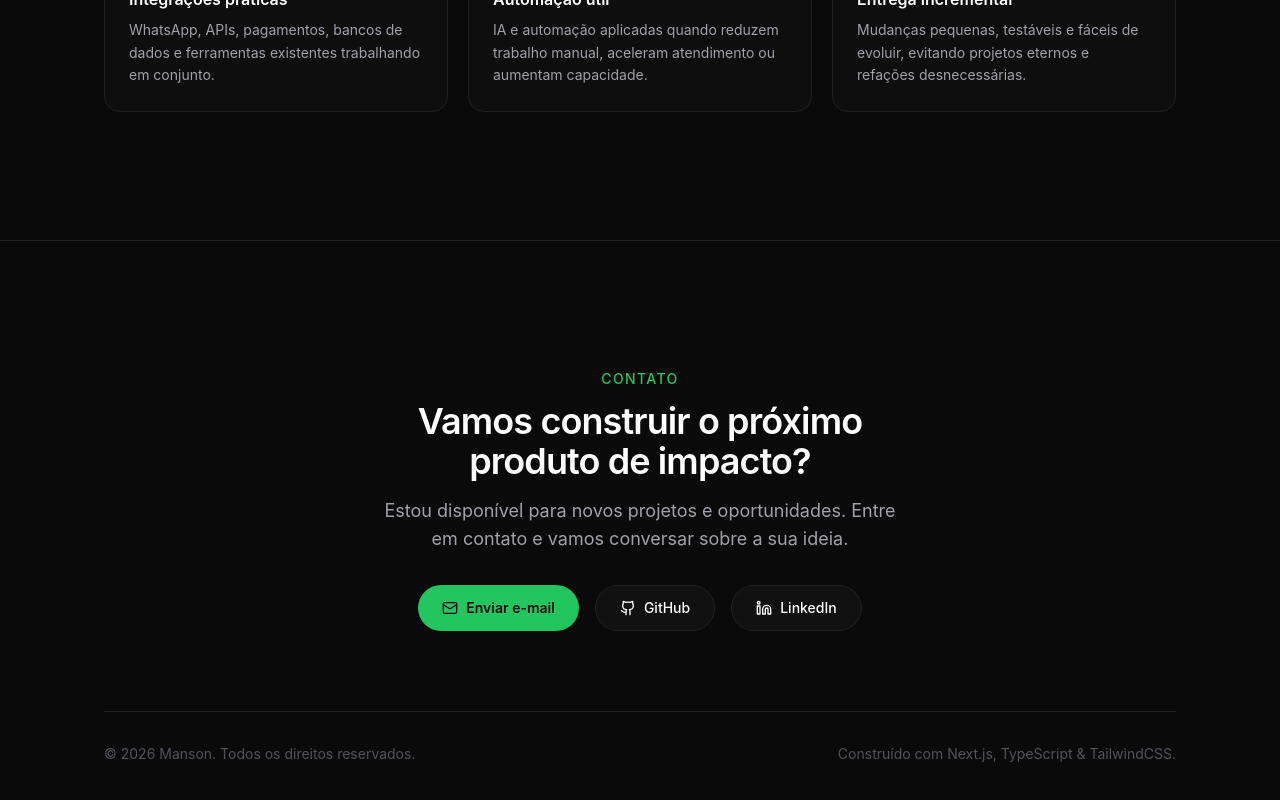
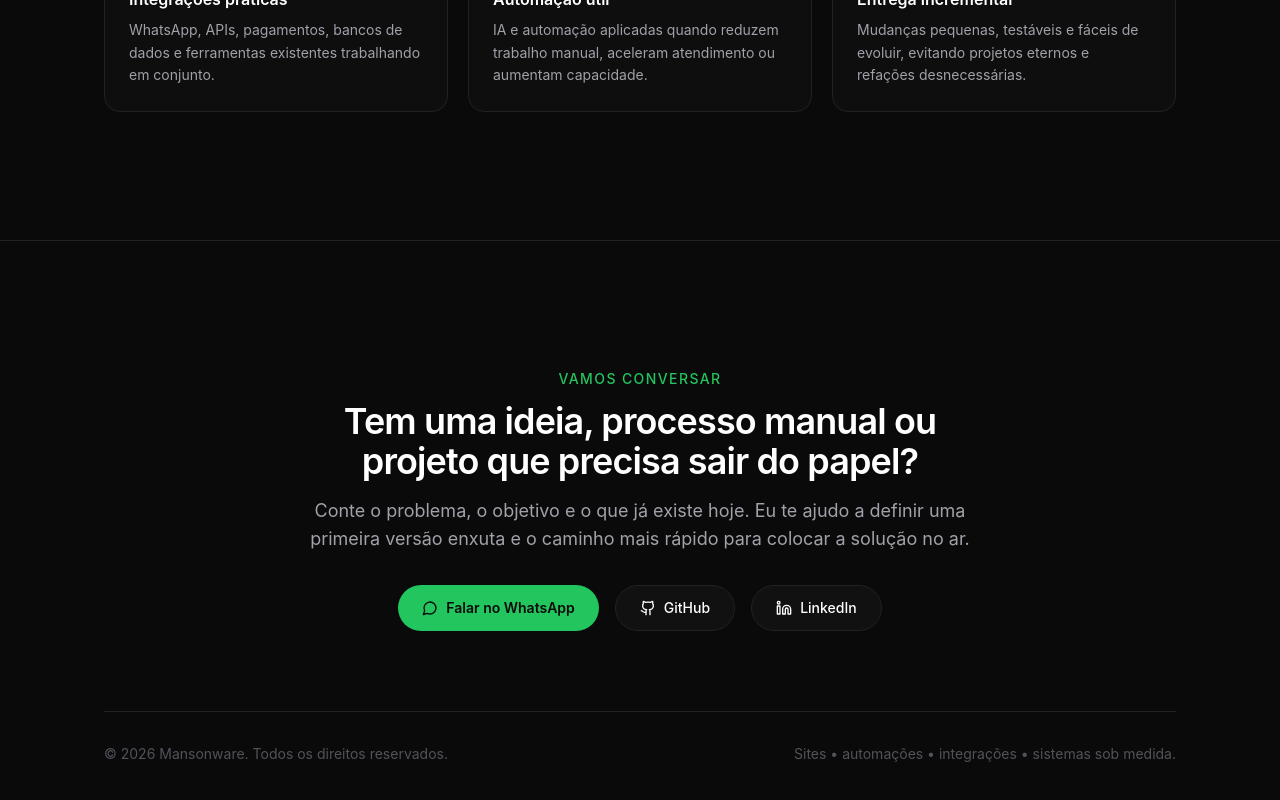
Before and after one commit to Mansonware/mansonware-portfolio, a Next.js app: page / in a window 1280 px wide. Shown: the part 5020-5820 px from the top of the page. Built offline with nearby package versions, Linux system fonts and the light colour scheme; no server answers.

Commit message:
feat: transformar contato em CTA comercial

```diff
--- a/components/Footer.tsx
+++ b/components/Footer.tsx
@@ -1,8 +1,12 @@
-import { Github, Linkedin, Mail } from "lucide-react";
+import { Github, Linkedin, Mail, MessageCircle } from "lucide-react";
 import Reveal from "@/components/Reveal";
 import { SOCIAL_LINKS } from "@/lib/data";
 
 export default function Footer() {
+  const primaryHref = SOCIAL_LINKS.whatsapp || SOCIAL_LINKS.email;
+  const primaryLabel = SOCIAL_LINKS.whatsapp ? "Falar no WhatsApp" : "Enviar e-mail";
+  const PrimaryIcon = SOCIAL_LINKS.whatsapp ? MessageCircle : Mail;
+
   return (
     <footer
       id="contato"
@@ -12,23 +16,25 @@ export default function Footer() {
       <div className="section-container">
         <Reveal className="flex flex-col items-center text-center">
           <span className="text-sm font-medium uppercase tracking-widest text-accent">
-            Contato
+            Vamos conversar
           </span>
-          <h2 className="mt-3 max-w-xl text-3xl font-semibold tracking-tight text-text sm:text-4xl">
-            Vamos construir o próximo produto de impacto?
+          <h2 className="mt-3 max-w-2xl text-3xl font-semibold tracking-tight text-text sm:text-4xl">
+            Tem uma ideia, processo manual ou projeto que precisa sair do papel?
           </h2>
-          <p className="mt-4 max-w-lg text-lg text-text-muted">
-            Estou disponível para novos projetos e oportunidades. Entre em
-            contato e vamos conversar sobre a sua ideia.
+          <p className="mt-4 max-w-2xl text-lg text-text-muted">
+            Conte o problema, o objetivo e o que já existe hoje. Eu te ajudo a definir
+            uma primeira versão enxuta e o caminho mais rápido para colocar a solução no ar.
           </p>
 
           <div className="mt-8 flex flex-wrap justify-center gap-4">
             <a
-              href={SOCIAL_LINKS.email}
+              href={primaryHref}
+              target={SOCIAL_LINKS.whatsapp ? "_blank" : undefined}
+              rel={SOCIAL_LINKS.whatsapp ? "noopener noreferrer" : undefined}
               className="inline-flex items-center gap-2 rounded-full bg-accent px-6 py-3 text-sm font-semibold text-background transition-transform hover:scale-[1.03] hover:shadow-glow-sm"
             >
-              <Mail size={16} />
-              Enviar e-mail
+              <PrimaryIcon size={16} />
+              {primaryLabel}
             </a>
             <a
               href={SOCIAL_LINKS.github}
@@ -52,8 +58,8 @@ export default function Footer() {
         </Reveal>
 
         <div className="mt-20 flex flex-col items-center justify-between gap-4 border-t border-border pt-8 text-sm text-text-subtle sm:flex-row">
-          <p>© {new Date().getFullYear()} Manson. Todos os direitos reservados.</p>
-          <p>Construído com Next.js, TypeScript &amp; TailwindCSS.</p>
+          <p>© {new Date().getFullYear()} Mansonware. Todos os direitos reservados.</p>
+          <p>Sites • automações • integrações • sistemas sob medida.</p>
         </div>
       </div>
     </footer>
```
